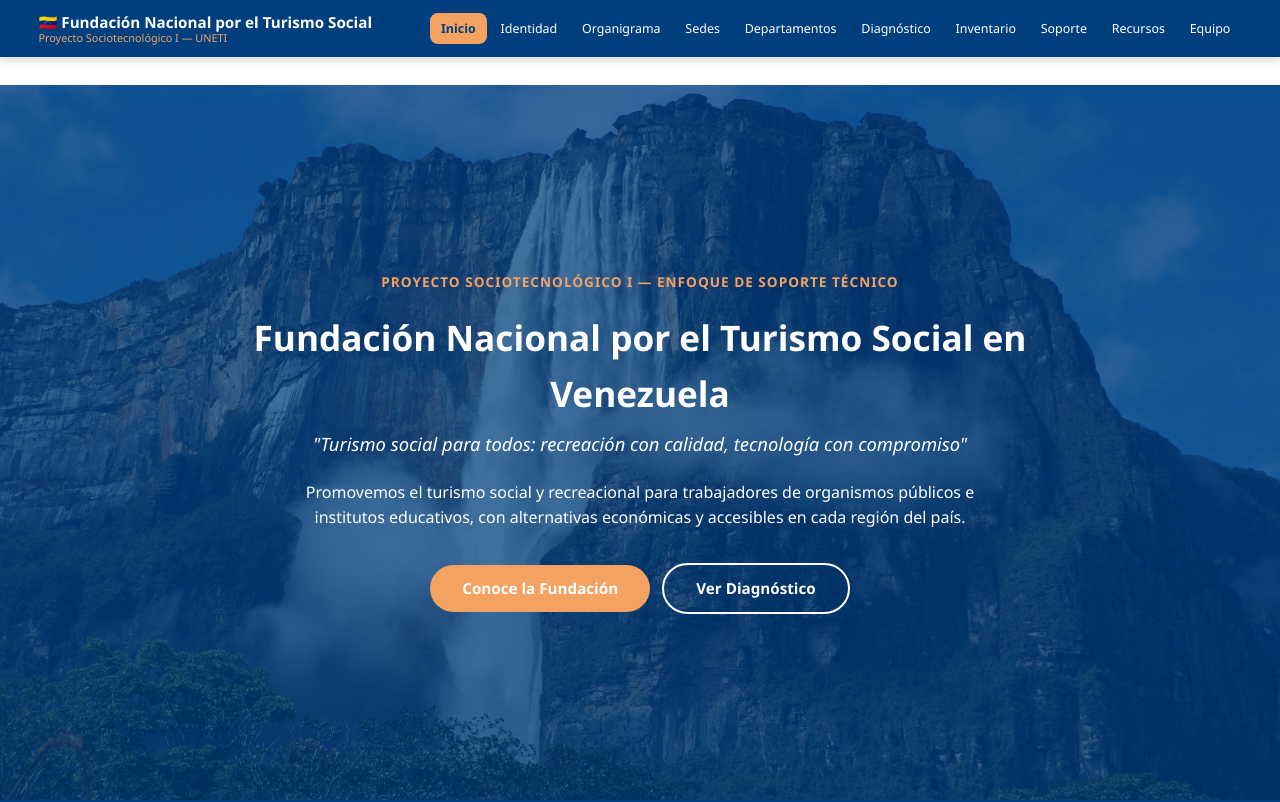
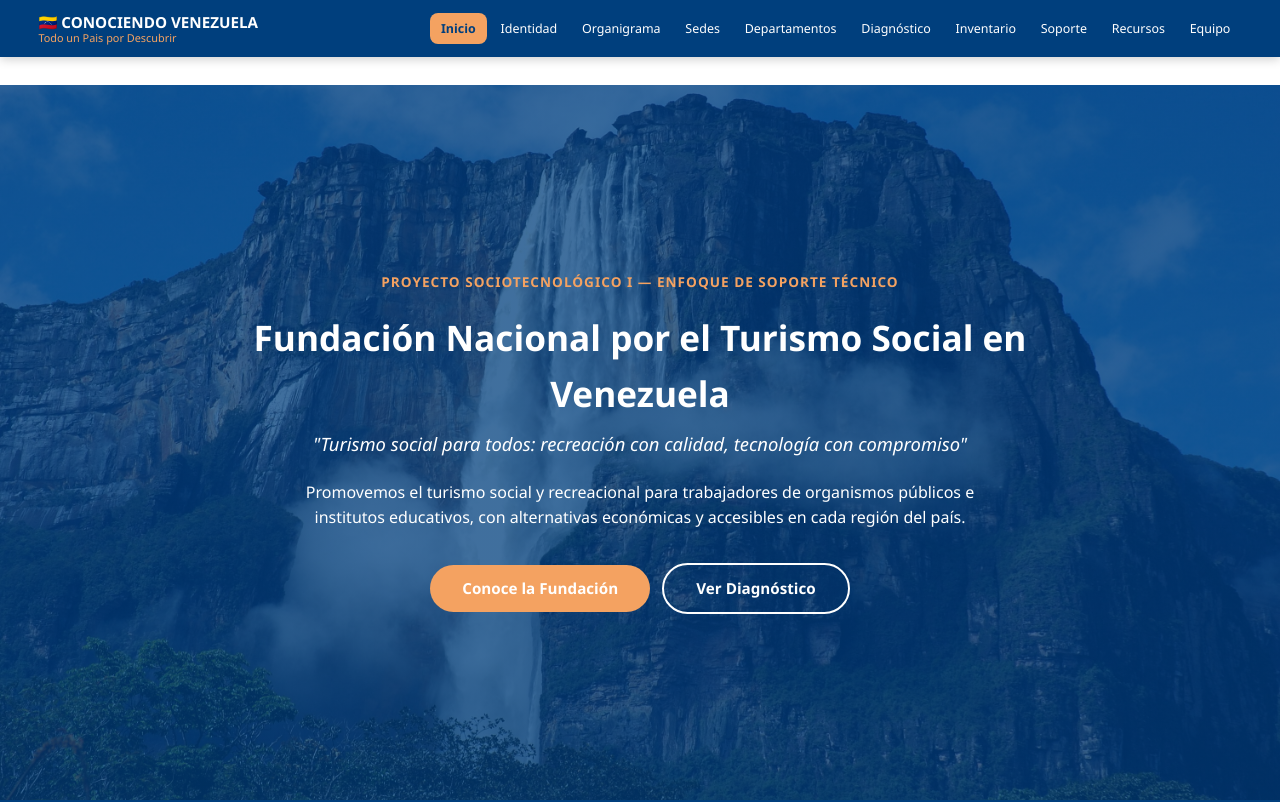
Before and after one commit to conociendovenezuela/naomi, a plain HTML site: page index.html in a window 1280 px wide. Shown: the top 802 px of the page. Drawn offline with Linux system fonts and the light colour scheme.

Commit message:
Update header text and subtitle in index.html

```diff
--- a/index.html
+++ b/index.html
@@ -10,8 +10,8 @@
 
 <header>
   <div class="logo" onclick="mostrarPestana('inicio')">
-    🇻🇪 Fundación Nacional por el Turismo Social
-    <small>Proyecto Sociotecnológico I — UNETI</small>
+    🇻🇪 CONOCIENDO VENEZUELA
+    <small>Todo un Pais por Descubrir</small>
   </div>
   <nav id="menu">
     <button class="activo" onclick="mostrarPestana('inicio', this)">Inicio</button>
```
